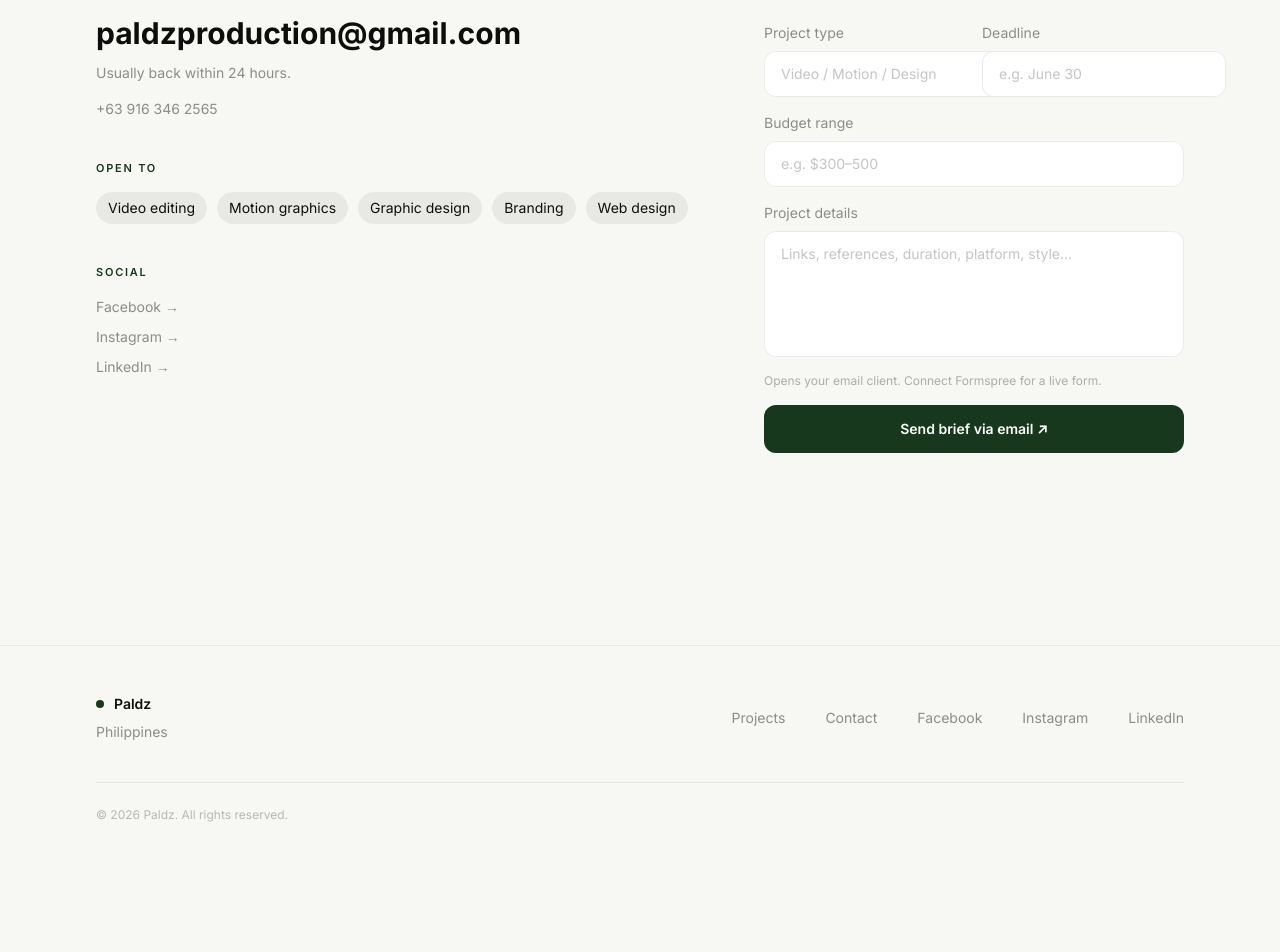
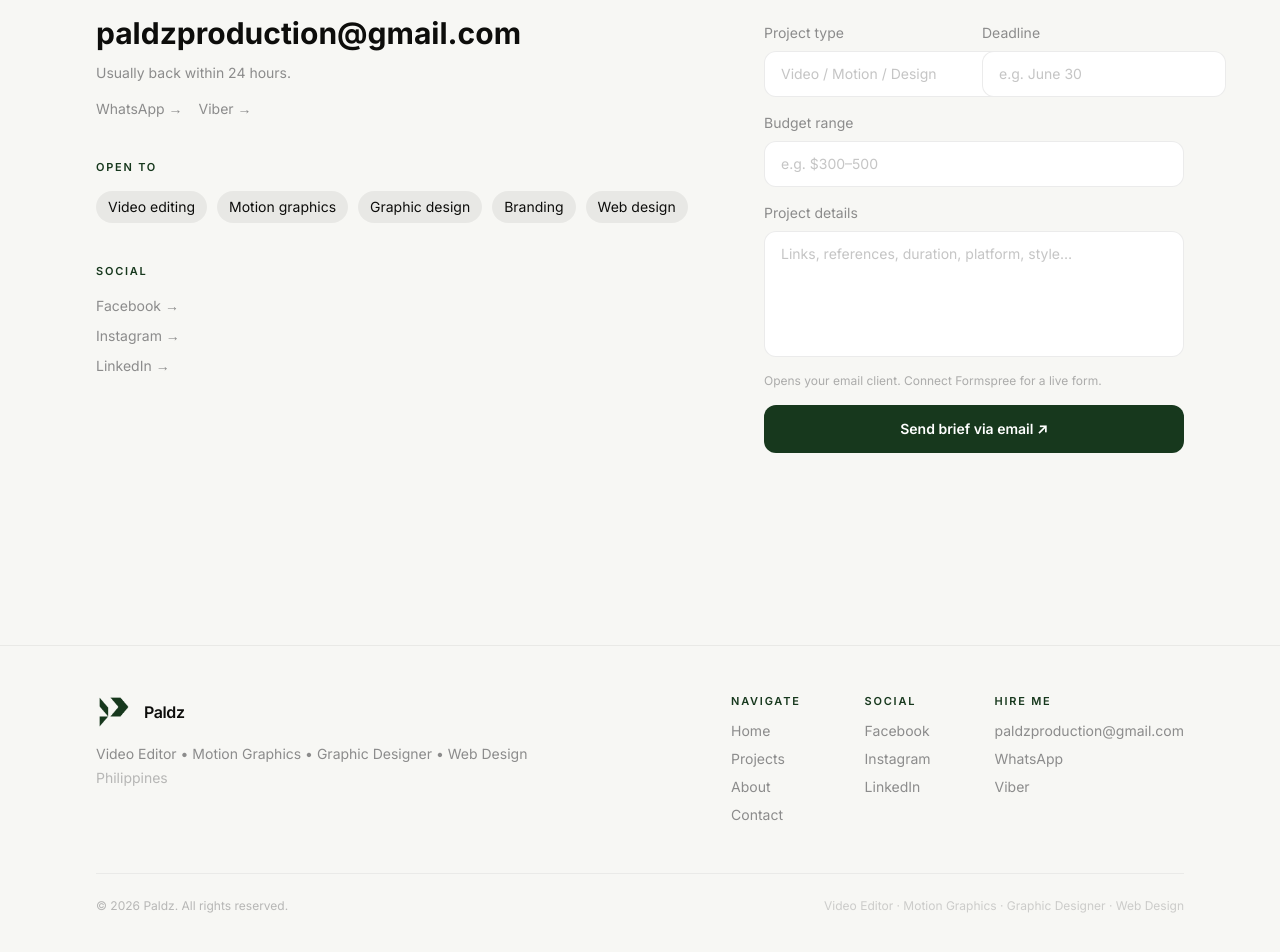
Before and after one commit to paldz9/Paldz-portfolio, a Next.js app: page /contact in a window 1280 px wide. Shown: the part 540-1492 px from the top of the page. Before the commit the page ends 1411 px from the top, so only its background shows below. Built offline with nearby package versions, Linux system fonts and the light colour scheme; no server answers.

Commit message:
Portfolio - May 3, 2026 - 3:18pm

```diff
--- a/src/app/about/page.tsx
+++ b/src/app/about/page.tsx
@@ -92,7 +92,7 @@ const tools = [
   { name: "Adobe Premiere Pro", note: "Long-form editing & color" },
   { name: "Adobe Photoshop", note: "Graphic design & marketing assets" },
   { name: "Adobe Illustrator", note: "Brand assets & vector graphics" },
-  { name: "React + Tailwind CSS", note: "Web design & development" },
+  { name: "Cursor AI", note: "Web design & development" },
 ];
 
 const workStyle = [
--- a/src/app/contact/page.tsx
+++ b/src/app/contact/page.tsx
@@ -50,12 +50,24 @@ export default function ContactPage() {
                 Usually back within 24 hours.
               </p>
 
-              <a
-                href={`tel:${profile.phone}`}
-                className="mt-4 inline-block text-sm text-[#8C8C8C] transition-colors hover:text-[#0D0D0B]"
-              >
-                {profile.phone}
-              </a>
+              <div className="mt-4 flex gap-4">
+                <a
+                  href={profile.whatsapp.href}
+                  target="_blank"
+                  rel="noreferrer"
+                  className="text-sm text-[#8C8C8C] transition-colors hover:text-[#0D0D0B]"
+                >
+                  {profile.whatsapp.label} →
+                </a>
+                <a
+                  href={profile.viber.href}
+                  target="_blank"
+                  rel="noreferrer"
+                  className="text-sm text-[#8C8C8C] transition-colors hover:text-[#0D0D0B]"
+                >
+                  {profile.viber.label} →
+                </a>
+              </div>
 
               <div className="mt-10">
                 <p className="mb-4 text-[11px] font-semibold uppercase tracking-[0.16em] text-[#17381D]">
--- a/src/app/layout.tsx
+++ b/src/app/layout.tsx
@@ -23,6 +23,11 @@ export const metadata: Metadata = {
       "Video editor, motion graphics, graphic designer, and web designer. Showreel, projects, and services.",
     type: "website",
   },
+  icons: {
+    icon: "/FavIcon.png",
+    shortcut: "/FavIcon.png",
+    apple: "/FavIcon.png",
+  },
   robots: { index: true, follow: true },
 };
 
--- a/src/app/projects/[slug]/page.tsx
+++ b/src/app/projects/[slug]/page.tsx
@@ -7,6 +7,7 @@ import { getGalleryCategories } from "@/lib/gallery";
 import { Reveal } from "@/components/Reveal";
 import { Badge } from "@/components/ui";
 import { FacebookVideoCard } from "@/components/FacebookVideoCard";
+import { WebsitePreview } from "@/components/WebsitePreview";
 
 export function generateStaticParams() {
   return projects.map((p) => ({ slug: p.slug }));
@@ -72,7 +73,7 @@ export default async function ProjectPage({
           {project.summary}
         </p>
 
-        {project.links?.[0] && (
+        {project.links?.[0] && project.type !== "Web Design" && (
           <div className="mt-8">
             <a
               href={project.links[0].href}
@@ -141,6 +142,49 @@ export default async function ProjectPage({
                 </div>
               )
             )}
+          </div>
+        </Reveal>
+      ) : project.type === "Web Design" && project.links?.length ? (
+        /* ── Web Design — site preview cards ── */
+        <Reveal>
+          <div className="mb-14 grid gap-4 sm:grid-cols-2">
+            {project.links.map((link) => (
+              <a
+                key={link.href}
+                href={link.href}
+                target="_blank"
+                rel="noreferrer"
+                className="group relative overflow-hidden rounded-2xl border border-black/[0.08] bg-white p-6 transition-all hover:border-[#17381D]/30 hover:shadow-lg"
+              >
+                {/* gradient blob */}
+                <div
+                  className="absolute inset-0 opacity-[0.04] transition-opacity duration-300 group-hover:opacity-[0.07]"
+                  style={{
+                    background: `radial-gradient(ellipse at 20% 20%, ${from}ff, transparent 60%), radial-gradient(ellipse at 80% 80%, ${to}ff, transparent 60%)`,
+                  }}
+                />
+
+                <div className="relative flex flex-col gap-4">
+                  {/* live preview */}
+                  <WebsitePreview href={link.href} title={link.label} />
+
+                  {/* label + url + badge */}
+                  <div className="flex items-end justify-between gap-3">
+                    <div className="min-w-0">
+                      <p className="text-sm font-semibold text-[#0D0D0B] transition-colors group-hover:text-[#17381D]">
+                        {link.label}
+                      </p>
+                      <p className="mt-0.5 truncate text-[12px] text-[#8C8C8C]">
+                        {link.href.replace("https://", "")}
+                      </p>
+                    </div>
+                    <span className="shrink-0 rounded-full bg-[#17381D] px-3 py-1 text-[11px] font-semibold text-white opacity-0 transition-opacity duration-200 group-hover:opacity-100">
+                      Visit ↗
+                    </span>
+                  </div>
+                </div>
+              </a>
+            ))}
           </div>
         </Reveal>
       ) : (
@@ -239,7 +283,7 @@ export default async function ProjectPage({
               </div>
             </div>
 
-            {project.links?.length ? (
+            {project.links?.length && project.type !== "Web Design" ? (
               <div>
                 <p className="mb-3 text-[11px] font-semibold uppercase tracking-[0.16em] text-[#17381D]">
                   Links
--- a/src/components/Footer.tsx
+++ b/src/components/Footer.tsx
@@ -1,34 +1,50 @@
 import Link from "next/link";
+import Image from "next/image";
 import { profile } from "@/content/portfolio";
 
 export function Footer() {
   return (
     <footer className="border-t border-black/[0.06]">
       <div className="mx-auto w-full max-w-6xl px-4 py-12 md:px-8">
-        <div className="flex flex-col gap-10 md:flex-row md:items-center md:justify-between">
+        {/* Top row */}
+        <div className="flex flex-col gap-10 md:flex-row md:items-start md:justify-between">
+          {/* Brand */}
           <div>
-            <Link href="/" className="flex items-center gap-2.5">
-              <span className="size-2 rounded-full bg-[#17381D]" />
-              <span className="text-sm font-semibold text-[#0D0D0B]">
+            <Link href="/" className="group inline-flex items-center gap-3">
+              <Image
+                src="/Icon Green.png"
+                alt="Paldz logo"
+                width={36}
+                height={36}
+                className="transition-transform duration-200 group-hover:scale-110"
+              />
+              <span className="text-base font-semibold tracking-tight text-[#0D0D0B]">
                 {profile.name}
               </span>
             </Link>
-            <p className="mt-2 text-sm text-[#8C8C8C]">{profile.location}</p>
+            <p className="mt-2 text-sm text-[#8C8C8C]">{profile.headline}</p>
+            <p className="mt-1 text-sm text-[#8C8C8C]/60">{profile.location}</p>
           </div>
 
-          <div className="flex flex-wrap gap-x-10 gap-y-4 text-sm text-[#8C8C8C]">
-            <Link
-              href="/projects"
-              className="transition-colors hover:text-[#0D0D0B]"
-            >
-              Projects
-            </Link>
-            <Link
-              href="/contact"
-              className="transition-colors hover:text-[#0D0D0B]"
-            >
-              Contact
-            </Link>
+          {/* Links */}
+          <div className="flex flex-wrap gap-x-16 gap-y-8 text-sm">
+            <div className="flex flex-col gap-3">
+              <p className="text-[11px] font-semibold uppercase tracking-[0.16em] text-[#17381D]">
+                Navigate
+              </p>
+              <div className="flex flex-col gap-2 text-[#8C8C8C]">
+                <Link href="/" className="transition-colors hover:text-[#0D0D0B]">Home</Link>
+                <Link href="/projects" className="transition-colors hover:text-[#0D0D0B]">Projects</Link>
+                <Link href="/about" className="transition-colors hover:text-[#0D0D0B]">About</Link>
+                <Link href="/contact" className="transition-colors hover:text-[#0D0D0B]">Contact</Link>
+              </div>
+            </div>
+
+            <div className="flex flex-col gap-3">
+              <p className="text-[11px] font-semibold uppercase tracking-[0.16em] text-[#17381D]">
+                Social
+              </p>
+              <div className="flex flex-col gap-2 text-[#8C8C8C]">
                 {profile.social.map((s) => (
                   <a
                     key={s.label}
@@ -43,8 +59,33 @@ export function Footer() {
               </div>
             </div>
 
-        <div className="mt-10 border-t border-black/[0.05] pt-6 text-xs text-[#8C8C8C]/60">
+            <div className="flex flex-col gap-3">
+              <p className="text-[11px] font-semibold uppercase tracking-[0.16em] text-[#17381D]">
+                Hire me
+              </p>
+              <div className="flex flex-col gap-2 text-[#8C8C8C]">
+                <a href={`mailto:${profile.email}`} className="transition-colors hover:text-[#0D0D0B]">
+                  {profile.email}
+                </a>
+                <a href={profile.whatsapp.href} target="_blank" rel="noreferrer" className="transition-colors hover:text-[#0D0D0B]">
+                  {profile.whatsapp.label}
+                </a>
+                <a href={profile.viber.href} target="_blank" rel="noreferrer" className="transition-colors hover:text-[#0D0D0B]">
+                  {profile.viber.label}
+                </a>
+              </div>
+            </div>
+          </div>
+        </div>
+
+        {/* Bottom row */}
+        <div className="mt-12 flex flex-col gap-2 border-t border-black/[0.05] pt-6 md:flex-row md:items-center md:justify-between">
+          <p className="text-xs text-[#8C8C8C]/60">
             © {new Date().getFullYear()} {profile.name}. All rights reserved.
+          </p>
+          <p className="text-xs text-[#8C8C8C]/40">
+            Video Editor · Motion Graphics · Graphic Designer · Web Design
+          </p>
         </div>
       </div>
     </footer>
--- /dev/null
+++ b/src/components/WebsitePreview.tsx
@@ -0,0 +1,42 @@
+"use client";
+import { useEffect, useRef, useState } from "react";
+
+export function WebsitePreview({ href, title }: { href: string; title: string }) {
+  const containerRef = useRef<HTMLDivElement>(null);
+  const [scale, setScale] = useState(0.25);
+
+  useEffect(() => {
+    const el = containerRef.current;
+    if (!el) return;
+    const update = () => setScale(el.offsetWidth / 1440);
+    update();
+    const ro = new ResizeObserver(update);
+    ro.observe(el);
+    return () => ro.disconnect();
+  }, []);
+
+  const containerH = Math.round(900 * scale);
+
+  return (
+    <div
+      ref={containerRef}
+      className="relative w-full overflow-hidden rounded-xl bg-[#F0F0EE]"
+      style={{ height: containerH }}
+    >
+      <iframe
+        src={href}
+        title={title}
+        loading="lazy"
+        scrolling="no"
+        style={{
+          width: "1440px",
+          height: "900px",
+          border: "none",
+          transformOrigin: "top left",
+          transform: `scale(${scale})`,
+          pointerEvents: "none",
+        }}
+      />
+    </div>
+  );
+}
--- a/src/content/portfolio.ts
+++ b/src/content/portfolio.ts
@@ -33,7 +33,8 @@ export const profile = {
   headline: "Video Editor • Motion Graphics • Graphic Designer • Web Design",
   location: "Philippines",
   email: "paldzproduction@gmail.com",
-  phone: "+63 916 346 2565",
+  whatsapp: { label: "WhatsApp", href: "https://wa.me/639295091316" },
+  viber: { label: "Viber", href: "viber://chat?number=%2B639164762565" },
   social: [
     { label: "Facebook", href: "https://www.facebook.com/paldz.pogi.sagad" },
     { label: "Instagram", href: "https://www.instagram.com/master.paldz/" },
@@ -70,7 +71,7 @@ export const projects: Project[] = [
     type: "Graphic Design",
     year: "2024–2026",
     role: "Designer",
-    tools: ["Photoshop", "Nano Banana"],
+    tools: ["Photoshop", "Sketch Up", "V-Ray", "Nano Banana"],
     tags: ["Social Media", "Marketing", "Campaigns", "Branding"],
     cover: {
       alt: "Essential Funding Inc. social media graphic design portfolio",
@@ -89,22 +90,22 @@ export const projects: Project[] = [
   },
   {
     slug: "wgs-akt-designs",
-    title: "WGS & AKT — Internal Brand & Apparel Design",
+    title: "WGS & AKT — Internal Brand",
     type: "Branding",
     year: "2024–2026",
     role: "Designer",
     tools: ["Photoshop", "Sketch Up", "V-Ray", "Nano Banana"],
-    tags: ["Branding", "Apparel", "Internal Comms", "Merch"],
+    tags: ["Branding", "Employee Apparel", "Internal Comms"],
     cover: {
-      alt: "WGS and AKT internal brand design and apparel mockups",
+      alt: "WGS and AKT internal brand design and employee apparel mockups",
       gradient: ["#1A1A2E", "#16213E"],
       thumbnail: "/assets/WGS%20-%20AKT%20Graphic%20Designs/Jacket%20Design/mock%20up%20ver%202.jpg",
     },
     summary:
-      "Internal brand and merchandise design for WGS and AKT — covering company announcements, employee recognition, holiday posters, and full apparel collections including hoodies, jackets, and shirts.",
+      "Internal brand design for WGS and AKT — company announcements, employee recognition, holiday posters, and branded apparel concepts for staff wear only (hoodies, jackets, and shirts), not sold as merchandise.",
     highlights: [
       "Dual-branded designs consistently delivered for both WGS and AKT identities",
-      "Full apparel line: hoodies, jackets, and T-shirts from concept to mockup",
+      "Employee-only apparel: hoodies, jackets, and T-shirts from concept to mockup",
       "Weekly announcement and milestone graphics for internal communications",
       "Holiday and event posters maintaining brand cohesion across occasions",
     ],
@@ -116,7 +117,7 @@ export const projects: Project[] = [
     type: "Web Design",
     year: "2025",
     role: "Designer • Developer",
-    tools: ["Photoshop", "Illustrator", "After Effects", "React", "Tailwind CSS"],
+    tools: ["Photoshop", "Illustrator", "After Effects", "Cursor AI"],
     tags: ["Web Design", "UI/UX", "Brand Identity", "Animation"],
     cover: {
       alt: "Web design projects — Marina Woodcrafts and A1 Remodeling",
@@ -146,6 +147,7 @@ export const projects: Project[] = [
     tools: [
       "Premiere Pro",
       "After Effects",
+      "Photoshop",
       "ElevenLabs text to speech",
       "ElevenLabs Music Generator",
     ],
@@ -189,7 +191,14 @@ export const projects: Project[] = [
     type: "Video Editing",
     year: "2023–2026",
     role: "Director • Editor",
-    tools: ["Premiere Pro", "After Effects", "DaVinci Resolve"],
+    tools: [
+      "Premiere Pro",
+      "After Effects",
+      "Photoshop",
+      "DaVinci Resolve",
+      "CapCut",
+      "ElevenLabs text to speech",
+    ],
     tags: ["Vlog", "Long-form", "Storytelling", "Facebook"],
     cover: {
       alt: "Long-form vlog collection shot on location since 2023",
@@ -199,6 +208,9 @@ export const projects: Project[] = [
       "A growing archive of long-form vlogs shot and edited since 2023 — travel, events, and everyday stories told with cinematic pacing and honest storytelling.",
     highlights: [
       "Self-directed and self-edited from capture to final cut",
+      "Sound and music design — mixes, ambience, and score choices shaped to match each story beat.",
+      "Thumbnail artwork — custom frames built to read clearly at small sizes and set the episode tone.",
+      "Voice-over — scripted narration edited for clarity, timing, and level so it sits cleanly in the mix.",
       "Consistent cinematic color grade across all episodes",
       "Paced for long-form retention with natural narrative structure",
       "Published continuously since 2023 across Facebook",
@@ -229,7 +241,12 @@ export const projects: Project[] = [
     type: "Video Editing",
     year: "2026",
     role: "Editor",
-    tools: ["Premiere Pro", "After Effects", "ElevenLabs text to speech"],
+    tools: [
+      "Premiere Pro",
+      "After Effects",
+      "Photoshop",
+      "ElevenLabs text to speech",
+    ],
     tags: ["HR Platform", "Admin", "Product Demo"],
     cover: {
       alt: "HR admin portal platform overview and feature walkthrough",
@@ -253,7 +270,12 @@ export const projects: Project[] = [
     type: "Video Editing",
     year: "2026",
     role: "Editor",
-    tools: ["Premiere Pro", "After Effects", "ElevenLabs text to speech"],
+    tools: [
+      "Premiere Pro",
+      "After Effects",
+      "Photoshop",
+      "ElevenLabs text to speech",
+    ],
     tags: ["HR Platform", "Demo Video", "Walkthrough"],
     cover: {
       alt: "Employee self-service panel walkthrough for an HR platform",
@@ -277,7 +299,12 @@ export const projects: Project[] = [
     type: "Video Editing",
     year: "2026",
     role: "Editor",
-    tools: ["Premiere Pro", "After Effects", "ElevenLabs text to speech"],
+    tools: [
+      "Premiere Pro",
+      "After Effects",
+      "Photoshop",
+      "ElevenLabs text to speech",
+    ],
     tags: ["HR", "Onboarding", "Training"],
     cover: {
       alt: "Training agreement onboarding video for HR platform",
@@ -297,23 +324,28 @@ export const projects: Project[] = [
   },
   {
     slug: "12-days-of-xmas",
-    title: "12 Days of Christmas — Holiday Campaign",
+    title: "12 Days of Xmas — Game Announcement",
     type: "Motion Graphics",
     year: "2025",
     role: "Motion Designer • Editor",
-    tools: ["After Effects", "Premiere Pro", "ElevenLabs text to speech"],
+    tools: [
+      "After Effects",
+      "Premiere Pro",
+      "Photoshop",
+      "ElevenLabs text to speech",
+    ],
     tags: ["Holiday", "Social Media", "Campaign"],
     cover: {
-      alt: "12 Days of Christmas holiday campaign motion graphics",
+      alt: "12 Days of Xmas game announcement motion graphics",
       gradient: ["#7F1D1D", "#15803D"],
       thumbnail:
         "https://res.cloudinary.com/deuwal5fr/video/upload/v1777725702/12_day_of_Xmas_krbd6k.jpg",
     },
     summary:
-      "A festive 12-day holiday campaign series built for social media engagement, featuring branded motion graphics and seasonal storytelling.",
+      "A motion announcement for a twelve-day game event—each day unlocks a new puzzle for participants to solve, with pacing and visuals tuned for social engagement.",
     highlights: [
-      "12-part series structured for daily social media release",
-      "Festive motion graphics with consistent brand language",
+      "12-day structure with one puzzle reveal per day",
+      "Branded motion that tees up the daily challenge format",
       "Pacing and format optimized for short-form content platforms",
     ],
     videoEmbedUrl:
@@ -327,6 +359,7 @@ export const projects: Project[] = [
     role: "Motion Designer",
     tools: [
       "After Effects",
+      "Photoshop",
       "ElevenLabs text to speech",
       "ElevenLabs Music Generator",
     ],
@@ -340,6 +373,7 @@ export const projects: Project[] = [
     summary:
       "A kinetic motion graphics piece for WGS, capturing the energy of growth through typography, fluid transitions, and a tight audio-visual rhythm.",
     highlights: [
+      "Script and scene flow written from the client’s description—turning their brief into a clear, beat-by-beat motion arc",
       "Kinetic typography synchronized frame-perfect to audio",
       "Custom sound design to enhance the motion’s impact and pacing",
       "Seamless scene transitions using brand motion language",
@@ -354,7 +388,7 @@ export const projects: Project[] = [
     type: "Motion Graphics",
     year: "2024",
     role: "Motion Designer • Editor",
-    tools: ["After Effects", "Premiere Pro"],
+    tools: ["After Effects", "Premiere Pro", "Photoshop"],
     tags: ["Logo Animation", "Icon Transitions", "Glow FX"],
     cover: {
       alt: "Abstract neon gradients with dynamic light streaks",
@@ -378,7 +412,7 @@ export const projects: Project[] = [
     type: "Motion Graphics",
     year: "2020",
     role: "Editor • Motion Designer",
-    tools: ["Premiere Pro", "After Effects"],
+    tools: ["Premiere Pro", "After Effects", "Photoshop"],
     tags: ["Gaming", "Cinematic", "Trailer", "VFX"],
     cover: {
       alt: "Ragnarok Universal Server cinematic game trailer",
@@ -392,6 +426,7 @@ export const projects: Project[] = [
       "Dramatic cinematic pacing built to drive player excitement and server sign-ups",
       "VFX overlays and motion graphics layered on top of in-game footage",
       "Audio-synced cuts timed for maximum impact and energy",
+      "Sound and music design built to lift tension, hits, and release with the picture",
       "Delivered for community distribution across gaming forums and social platforms",
     ],
     videoEmbedUrl:
```
Also changed, not shown: src/app/page.tsx (+15 -2 lines), src/components/Nav.tsx (+8 -1 lines). Lines whose indentation alone changed are shown as unchanged.
